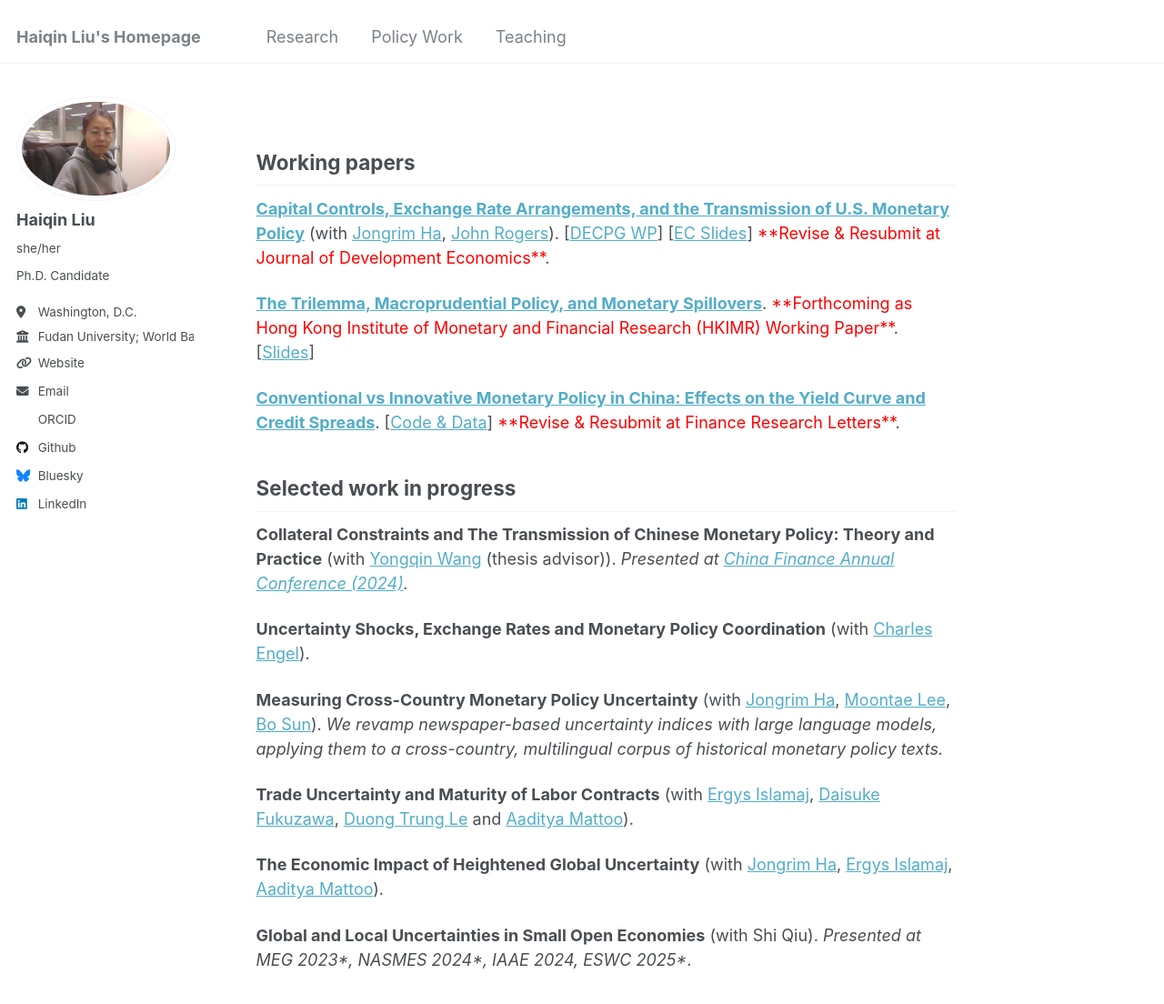
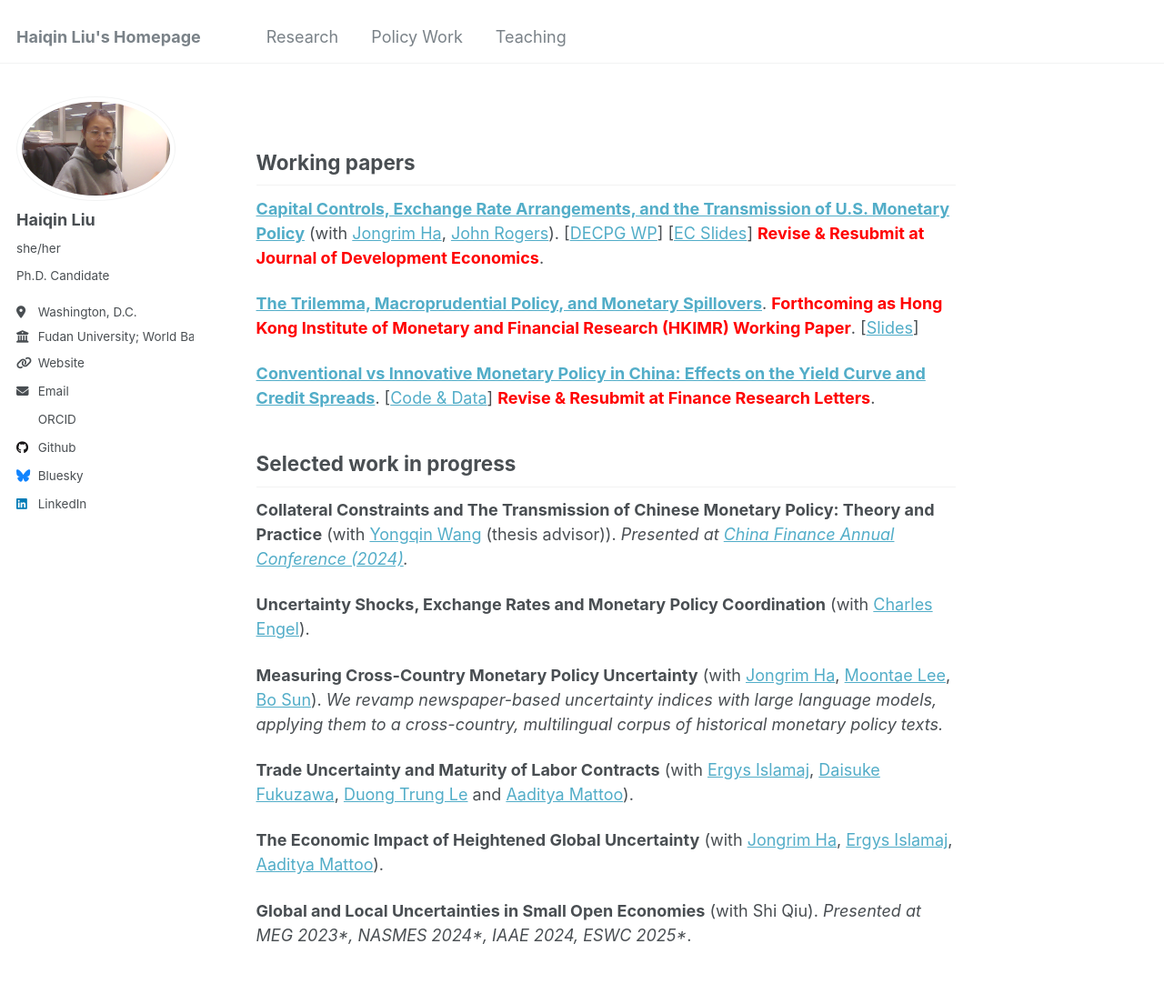
Before and after one commit to liuhaiqinFDU/liuhaiqinFDU.github.io, a Jekyll site: the page built from research.md, in a window 1280 px wide and 1281 px high. Shown: the top 1104 px of the window at 91% size. Built offline with Jekyll 4.4.1, drawn with Linux system fonts in a browser that asks for light colours; some web fonts are replaced.

Commit message:
Update research.md

```diff
--- a/research.md
+++ b/research.md
@@ -7,11 +7,11 @@ title: ""
 
 ## Working papers
 
-[**Capital Controls, Exchange Rate Arrangements, and the Transmission of U.S. Monetary Policy**](https://papers.ssrn.com/sol3/papers.cfm?abstract_id=5894294) (with [Jongrim Ha](https://www.jongrimha.com/), [John Rogers](https://www.johnrogerseconomist.net/)). [[DECPG WP](https://documents.worldbank.org/en/publication/documents-reports/documentdetail/099737510042356177/idu0d0f72eff0c5f40430109e25085e3858b298c)] [[EC Slides](https://b1scrape.westeurope.cloudapp.azure.com/conf/2025/slides/I_JongrimHa.pdf)] <font color="red">**Revise & Resubmit at Journal of Development Economics**</font>.
+[**Capital Controls, Exchange Rate Arrangements, and the Transmission of U.S. Monetary Policy**](https://papers.ssrn.com/sol3/papers.cfm?abstract_id=5894294) (with [Jongrim Ha](https://www.jongrimha.com/), [John Rogers](https://www.johnrogerseconomist.net/)). [[DECPG WP](https://documents.worldbank.org/en/publication/documents-reports/documentdetail/099737510042356177/idu0d0f72eff0c5f40430109e25085e3858b298c)] [[EC Slides](https://b1scrape.westeurope.cloudapp.azure.com/conf/2025/slides/I_JongrimHa.pdf)] **<font color="red">Revise & Resubmit at Journal of Development Economics</font>**.
 
-[**The Trilemma, Macroprudential Policy, and Monetary Spillovers**](https://papers.ssrn.com/sol3/papers.cfm?abstract_id=5538878). <font color="red">**Forthcoming as Hong Kong Institute of Monetary and Financial Research (HKIMR) Working Paper**</font>. [[Slides](https://www.dropbox.com/scl/fi/syt73glashowatap0l2ax/JMP_Slides_EAPCE.pdf?rlkey=ok4rv6evq66lx307biadqruyn&st=4sd55cfa&dl=0)]
+[**The Trilemma, Macroprudential Policy, and Monetary Spillovers**](https://papers.ssrn.com/sol3/papers.cfm?abstract_id=5538878). **<font color="red">Forthcoming as Hong Kong Institute of Monetary and Financial Research (HKIMR) Working Paper</font>**. [[Slides](https://www.dropbox.com/scl/fi/syt73glashowatap0l2ax/JMP_Slides_EAPCE.pdf?rlkey=ok4rv6evq66lx307biadqruyn&st=4sd55cfa&dl=0)]
 
-[**Conventional vs Innovative Monetary Policy in China: Effects on the Yield Curve and Credit Spreads**](https://papers.ssrn.com/sol3/papers.cfm?abstract_id=6018296). [[Code & Data](https://dataverse.harvard.edu/dataset.xhtml?persistentId=doi:10.7910/DVN/1TVTXA)] <font color="red">**Revise & Resubmit at Finance Research Letters**</font>.
+[**Conventional vs Innovative Monetary Policy in China: Effects on the Yield Curve and Credit Spreads**](https://papers.ssrn.com/sol3/papers.cfm?abstract_id=6018296). [[Code & Data](https://dataverse.harvard.edu/dataset.xhtml?persistentId=doi:10.7910/DVN/1TVTXA)] **<font color="red">Revise & Resubmit at Finance Research Letters</font>**.
 
 <!-- **Revise & Resubmitted at Economic Research Journal (Top A in Chinese)** **5. Winners and Losers from U.S.-China Tension**  -->
 
```
